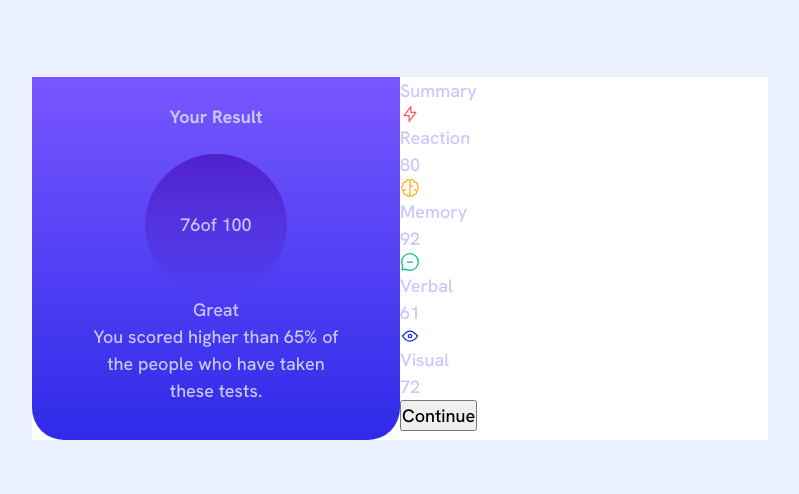
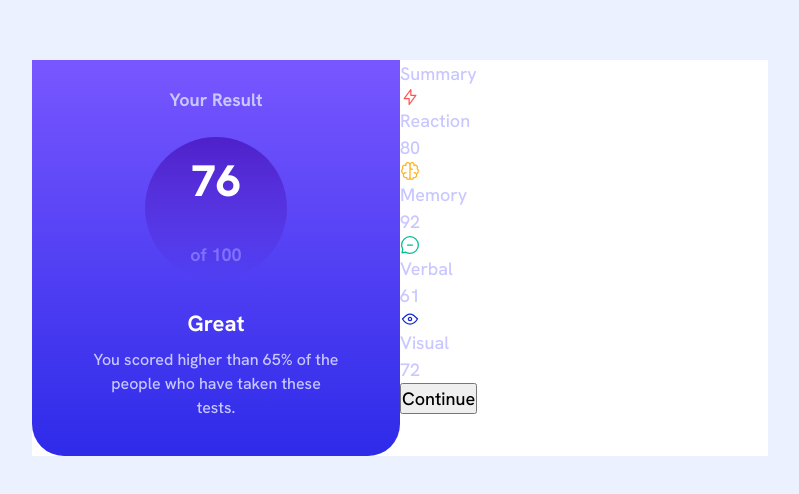
Before and after one commit to devPauloski/results-summary-component, a React (Vite) app: page / in a window 1280 px wide. Shown: the part 142-636 px from the top of the page, without its empty margins (240-1039 px from the left). Built offline with nearby package versions, Linux system fonts and the light colour scheme.

Commit message:
Style the result section

```diff
--- a/src/App.css
+++ b/src/App.css
@@ -19,6 +19,7 @@
   --clr-pale-blue: hsl(221, 100%, 96%);
   --clr-light-lavender: hsl(241, 100%, 89%);
   --clr-dark-gray-blue: hsl(224, 30%, 27%);
+  --clr-vivid-blue: hsl(246, 99%, 72%);
 
   /* Typography */
   --ff-hanken-grotesk: "Hanken Grotesk", sans-serif;
@@ -83,9 +84,29 @@ body {
   display: flex;
   align-items: center;
   justify-content: center;
+  flex-direction: column;
   margin-inline: auto;
+  margin-block-end: 1.75rem;
 }
 
-.result-score span {
+.result-score span:first-child {
+  font-size: 2.75rem;
+  font-weight: var(--fw-extra-bold);
+  color: var(--clr-white);
+}
 
+.result-score span:last-child {
+  font-weight: var(--fw-bold);
+  color: var(--clr-vivid-blue);
 }
+
+.result-grade {
+  font-size: 1.375rem;
+  color: var(--clr-white);
+  font-weight: var(--fw-bold);
+  margin-block-end: .5rem;
+}
+
+.result-description {
+  font-size: 1rem;
+}
--- a/src/App.jsx
+++ b/src/App.jsx
@@ -6,7 +6,7 @@ const Result = () => {
     <section className="result-section">
       <h1 className="result-title">Your Result</h1>
       <p className="result-score">
-        <span>76</span>of 100
+        <span>76</span><br/><span>of 100</span>
       </p>
       <p className="result-grade">Great</p>
       <p className="result-description">
```
